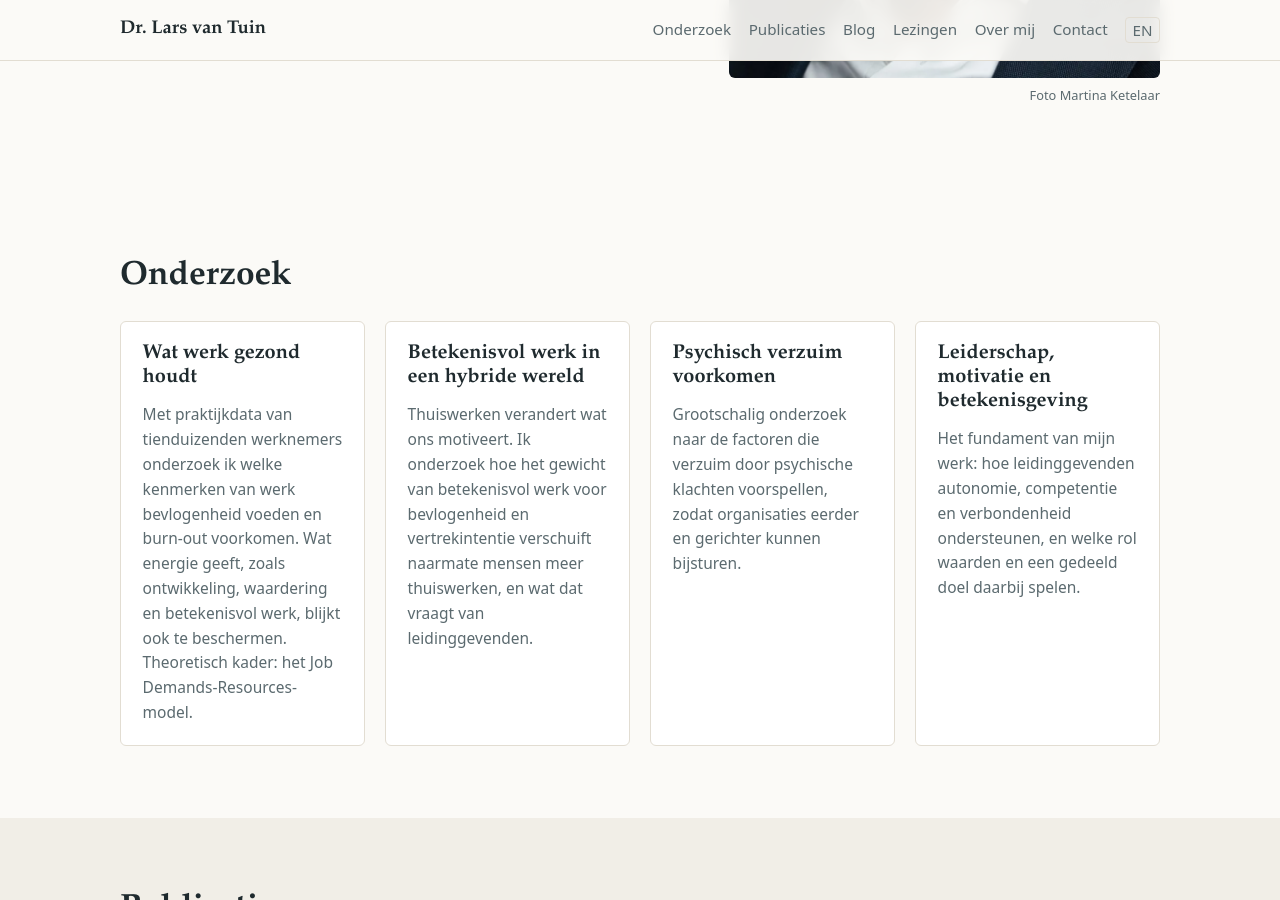
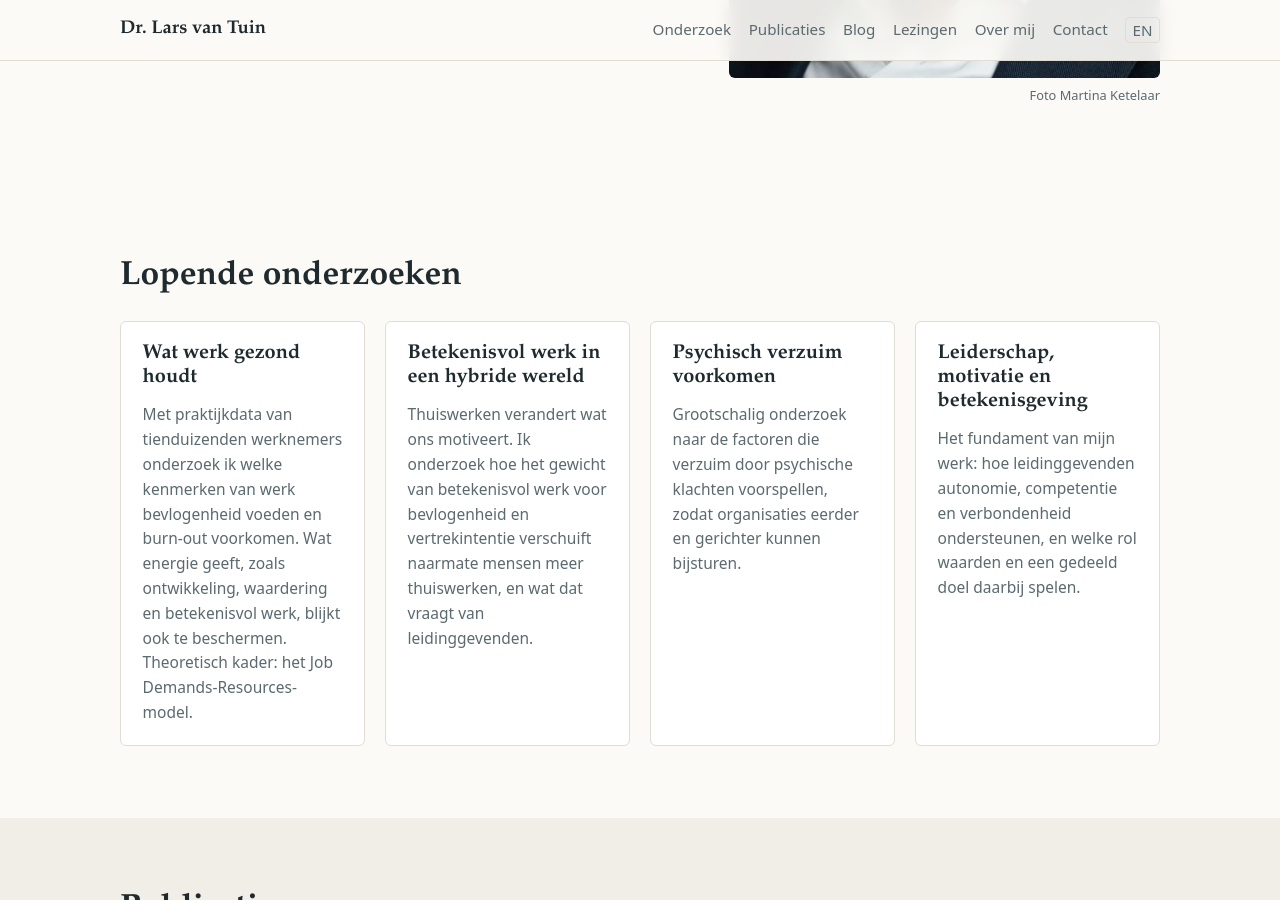
Before and after one commit to larsvantuin/website, a Jekyll site: the page built from index.html, in a window 1280 px wide and 900 px high, scrolled down 602 px. Built offline with Jekyll 4.4.1, drawn with Linux system fonts in a browser that asks for light colours.

Commit message:
Kop Onderzoek wordt Lopende onderzoeken
Co-Authored-By: Claude Opus 5.5 <noreply@anthropic.com>
Claude-Session: https://claude.ai/code/session_01JLiW56dra78zm9y6Qetye6

```diff
--- a/en/index.html
+++ b/en/index.html
@@ -25,7 +25,7 @@ description: "Research, lectures and talks on leadership, motivation, work engag
 
 <section id="research" class="section">
   <div class="wrap">
-    <h2>Research</h2>
+    <h2>Current research</h2>
     <div class="cards">
       {% for o in site.data.onderzoek %}
       <article class="card">
--- a/index.html
+++ b/index.html
@@ -22,7 +22,7 @@ layout: default
 
 <section id="onderzoek" class="section">
   <div class="wrap">
-    <h2>Onderzoek</h2>
+    <h2>Lopende onderzoeken</h2>
     <div class="cards">
       {% for o in site.data.onderzoek %}
       <article class="card">
```
